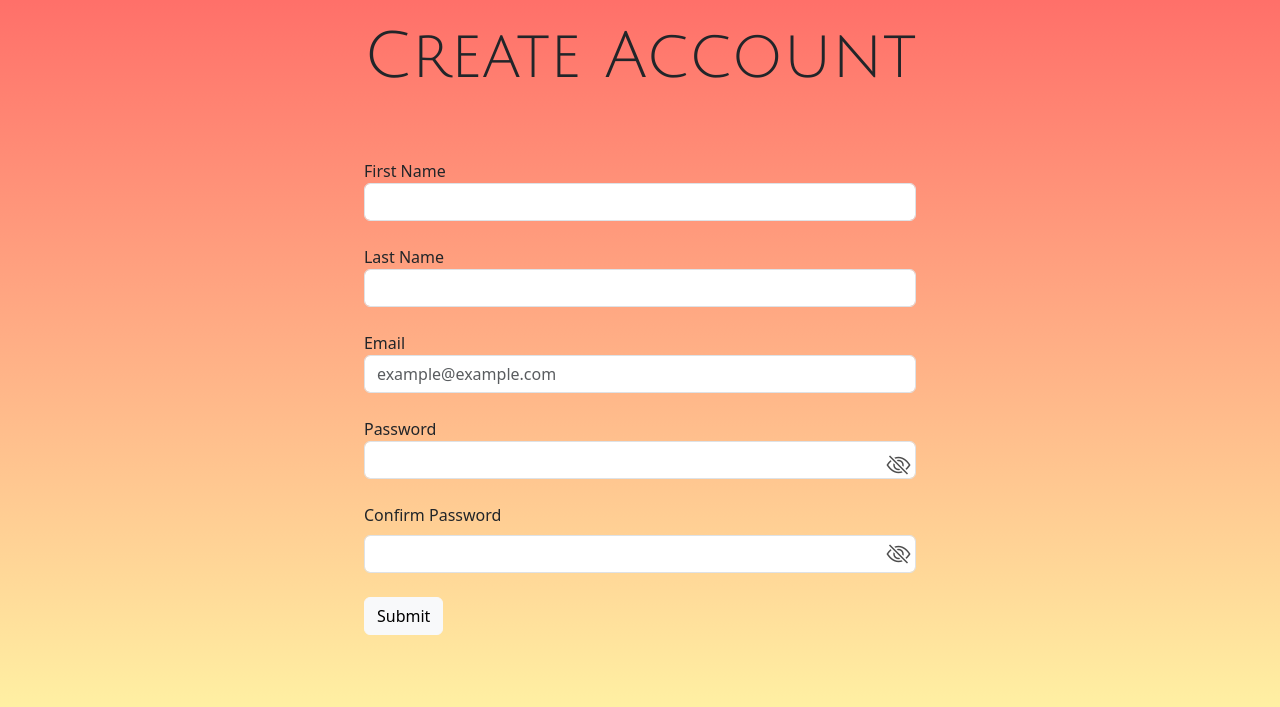
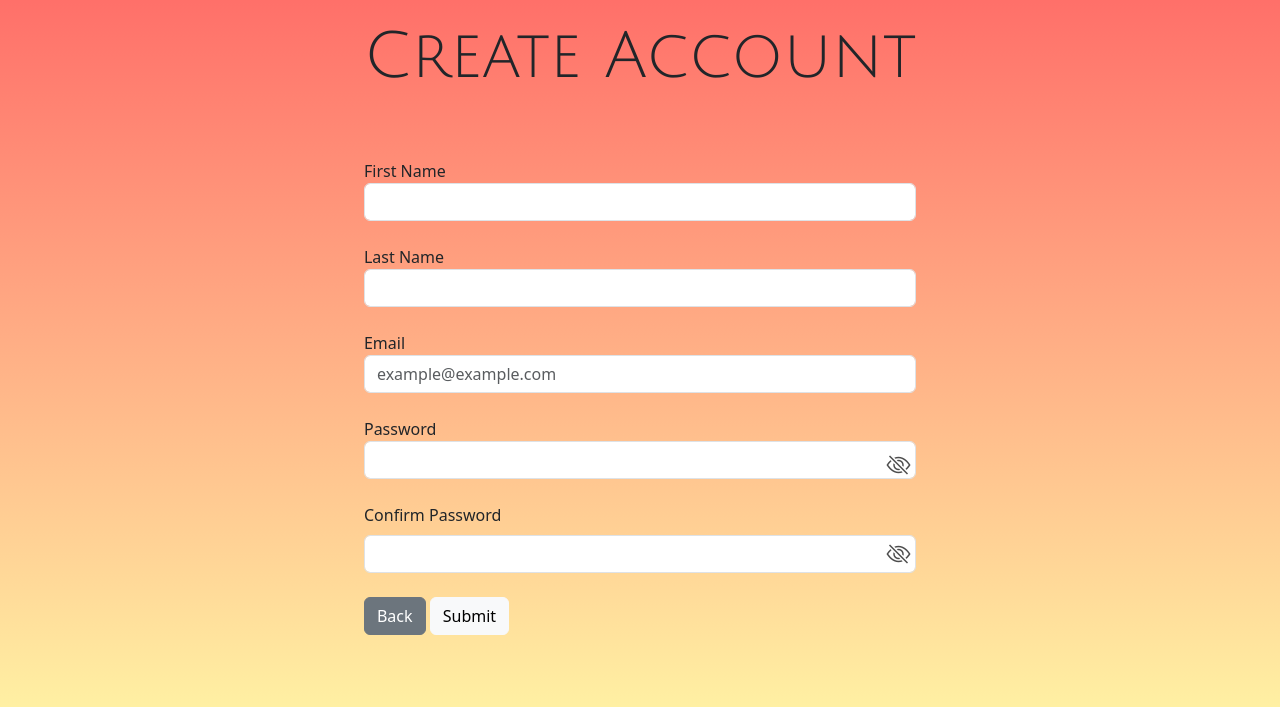
Before and after one commit to dJoshware/PythonLoginForm, a Flask app: page /create-account in a window 1280 px wide. Shown: the part 65-772 px from the top of the page. Run offline with Flask 3, Linux system fonts and the light colour scheme; some libraries are stand-ins or nearby versions; some web fonts are replaced.

Commit message:
Add back button for create account page

```diff
--- a/templates/create-account.html
+++ b/templates/create-account.html
@@ -43,6 +43,7 @@
                 <div class="form-text" id="passwordError2"></div>
             </div>
             <div class="mb-3">
+                <a href="{{ url_for('login') }}" class="btn btn-secondary">Back</a>
                 {{ form.submit(class="btn btn-light") }}
             </div>
         </form>
```
